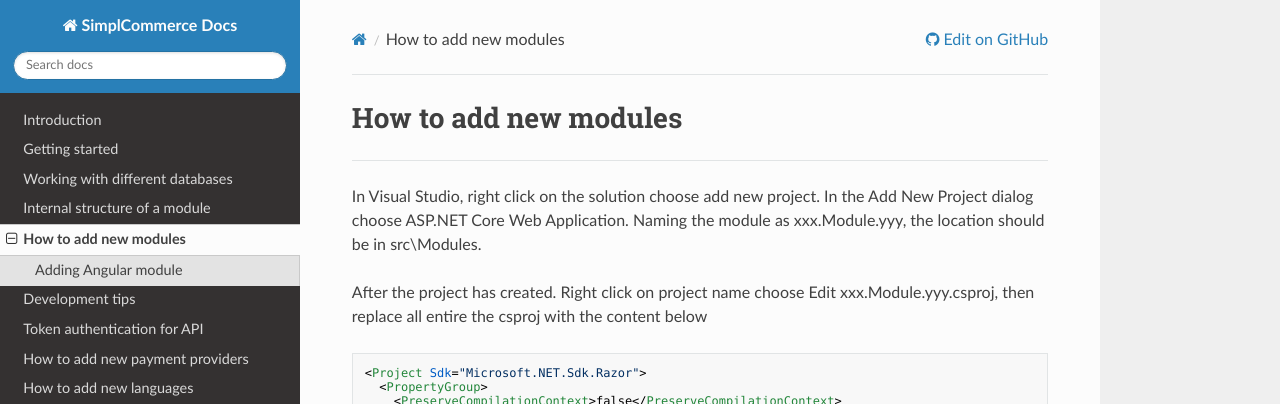
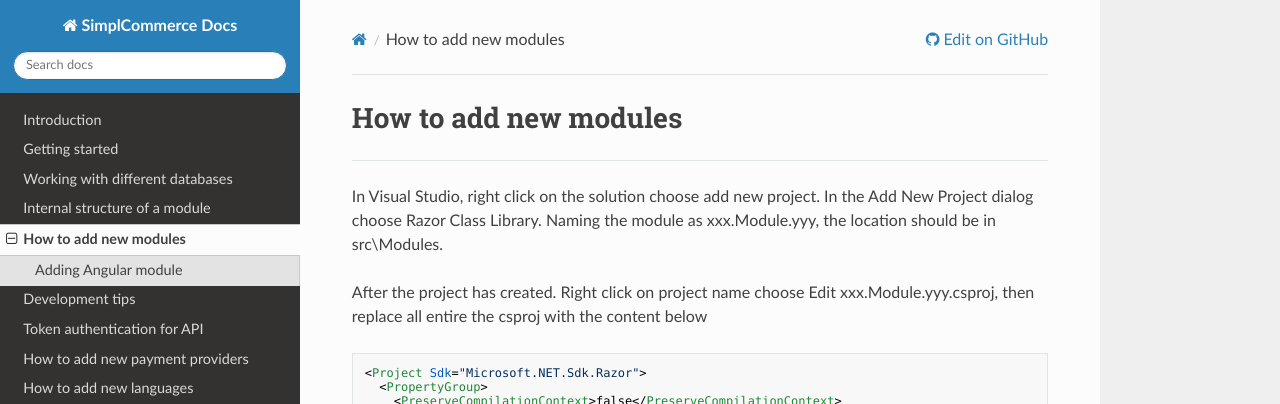
Before and after one commit to simplcommerce/docs, an MkDocs documentation site: the page built from docs/how-to-add-new-modules.md, in a window 1280 px wide and 1340 px high. Shown: the top 404 px of the window. Built offline with MkDocs 1.6.1, drawn with Linux system fonts in a browser that asks for light colours; nearby versions of some CDN libraries; old or Windows-style settings are respelled for this version of MkDocs.

Commit message:
Update how-to-add-new-modules.md

```diff
--- a/docs/how-to-add-new-modules.md
+++ b/docs/how-to-add-new-modules.md
@@ -2,7 +2,7 @@
 
 ---
 
-In Visual Studio, right click on the solution choose add new project. In the Add New Project dialog choose ASP.NET Core Web Application. Naming the module as xxx.Module.yyy, the location should be in src\Modules.
+In Visual Studio, right click on the solution choose add new project. In the Add New Project dialog choose Razor Class Library. Naming the module as xxx.Module.yyy, the location should be in src\Modules.
 
 After the project has created. Right click on project name choose Edit xxx.Module.yyy.csproj, then replace all entire the csproj with the content below
 
```
